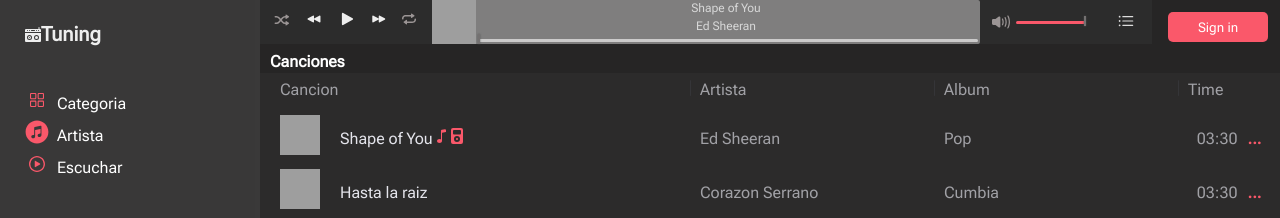
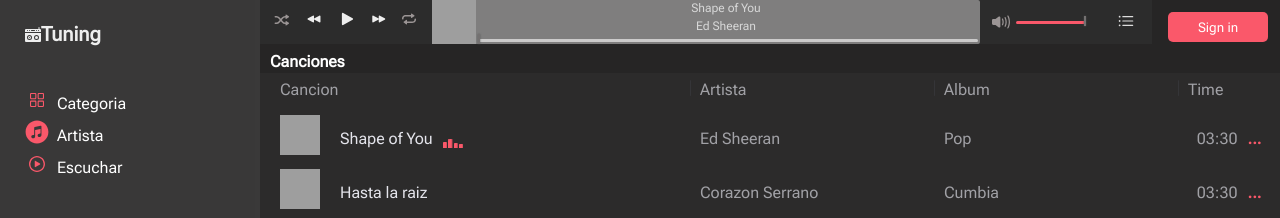
Before and after one commit to juanccayllahua/Reproductor-Musica-App, an Angular app: page /cancion in a window 1280 px wide. Both pictures are taken after a click on the element 300 px from the left and 138 px from the top of the page. Shown: the top 218 px of the page. Built offline with nearby package versions, Linux system fonts and the light colour scheme; grey boxes are pictures that could not be loaded.

Commit message:
actualizacion diseno page

```diff
--- a/src/app/modules/canciones/page/canciones-page/canciones-page.component.css
+++ b/src/app/modules/canciones/page/canciones-page/canciones-page.component.css
@@ -180,6 +180,9 @@
 
 .playing-music .playback-bars__svg{
     display: flex;
+    margin-left: 10px;
+    height: 20px;
+    width: 20px;
     flex-direction: column;
     justify-items: center;
     fill:var(--color-3);
@@ -188,3 +191,71 @@
     animation-duration: 2s;
 
 }
+
+/* .playback-bars__bar--2{
+    fill: rebeccapurple;
+} */
+/* #bar-ember222{
+
+    animation-name: barra;
+    animation-duration:  2s;
+    animation-iteration-count: infinite;
+} */
+
+.playback-bars__bar--1{
+    animation: barra2 5s ease infinite;
+}
+
+.playback-bars__bar--2{
+    animation: barra2 2s ease infinite;
+}
+.playback-bars__bar--3{
+    animation: barra2 4s ease infinite;
+}
+.playback-bars__bar--4{
+    animation: barra2 1s ease infinite;
+}
+
+@keyframes barra1 {
+    from{
+        /* transform: translate(2.9668 0); */
+        transform: translateY(5%) ;
+    }
+    to{
+        transform:  translateY(30%);
+        /* transform: translateY(30%); */
+    }
+}
+
+@keyframes barra2 {
+    from{
+        /* transform: translate(2.9668 0); */
+        transform: translateY(5%) ;
+    }
+    to{
+        transform:  translateY(80%);
+        /* transform: translateY(30%); */
+    }
+}
+
+@keyframes barra3 {
+    from{
+        /* transform: translate(2.9668 0); */
+        transform: translateY(5%) ;
+    }
+    to{
+        transform:  translateY(50%);
+        /* transform: translateY(30%); */
+    }
+}
+
+@keyframes barra4 {
+    from{
+        /* transform: translate(2.9668 0); */
+        transform: translateY(5%) ;
+    }
+    to{
+        transform:  translateY(22%);
+        /* transform: translateY(30%); */
+    }
+}
--- a/src/app/modules/canciones/page/canciones-page/canciones-page.component.html
+++ b/src/app/modules/canciones/page/canciones-page/canciones-page.component.html
@@ -34,16 +34,27 @@
                         </div>
                         <div class="cancion-titulo">{{item.album}}</div>
                         <div class="playing-music" *ngIf="item?._id === artista?._id">
-                            <svg xmlns="http://www.w3.org/2000/svg" width="16" height="16" fill="#fa586a"
-                                class="bi bi-music-note" viewBox="0 0 16 16">
-                                <path d="M9 13c0 1.105-1.12 2-2.5 2S4 14.105 4 13s1.12-2 2.5-2 2.5.895 2.5 2z" />
-                                <path fill-rule="evenodd" d="M9 3v10H8V3h1z" />
-                                <path d="M8 2.82a1 1 0 0 1 .804-.98l3-.6A1 1 0 0 1 13 2.22V4L8 5V2.82z" />
+
+                            <svg class="playback-bars__svg" viewBox="0 0 11 11">
+                                <defs>
+                                    <rect id="bar-ember222" x="0" width="2.1" y="0" height="11" rx=".25"></rect>
+                                    <mask id="bar-mask-ember222">
+                                        <use href="#bar-ember222" fill="white"></use>
+                                    </mask>
+                                </defs>
+                                <g >
+                                    <use  class="playback-bars__bar playback-bars__bar--1" href="#bar-ember222"></use>
+                                </g>
+                                <g id="barra2" transform="translate(2.9668 0)">
+                                    <use  class="playback-bars__bar playback-bars__bar--2" href="#bar-ember222"></use>
+                                </g>
+                                <g transform="translate(5.9333 0)">
+                                    <use class="playback-bars__bar playback-bars__bar--3" href="#bar-ember222"></use>
+                                </g>
+                                <g transform="translate(8.8999 0)">
+                                    <use class="playback-bars__bar playback-bars__bar--4" href="#bar-ember222"></use>
+                                </g>
                             </svg>
-                            <svg xmlns="http://www.w3.org/2000/svg" width="16" height="16" fill="#fa586a" class="bi bi-music-player-fill" viewBox="0 0 16 16">
-                                <path d="M8 12a1 1 0 1 0 0-2 1 1 0 0 0 0 2z"/>
-                                <path d="M4 0a2 2 0 0 0-2 2v12a2 2 0 0 0 2 2h8a2 2 0 0 0 2-2V2a2 2 0 0 0-2-2H4zm1 2h6a1 1 0 0 1 1 1v2.5a1 1 0 0 1-1 1H5a1 1 0 0 1-1-1V3a1 1 0 0 1 1-1zm3 12a3 3 0 1 1 0-6 3 3 0 0 1 0 6z"/>
-                              </svg>
                         </div>
                     </div>
                 </div>
--- a/src/styles.css
+++ b/src/styles.css
@@ -6,6 +6,10 @@
     --font-1: 'Roboto Flex', sans-serif;
     --font-size: 15px;
     --porcentaje: 0%;
+    --barra-1:10%;
+    --barra-2:10%;
+    --barra-3:10%;
+    --barra-4:10%;
 
 
 }
```
